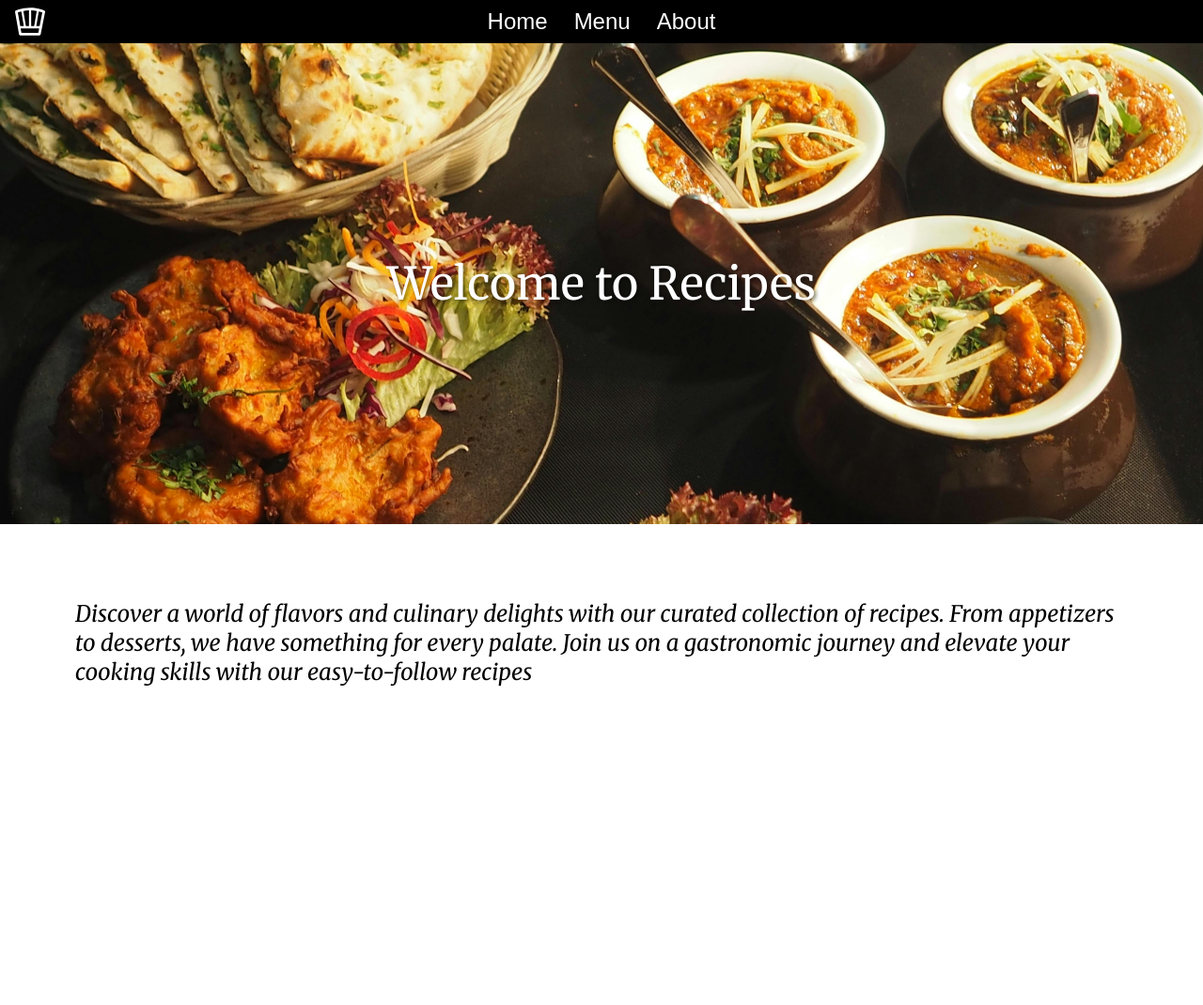
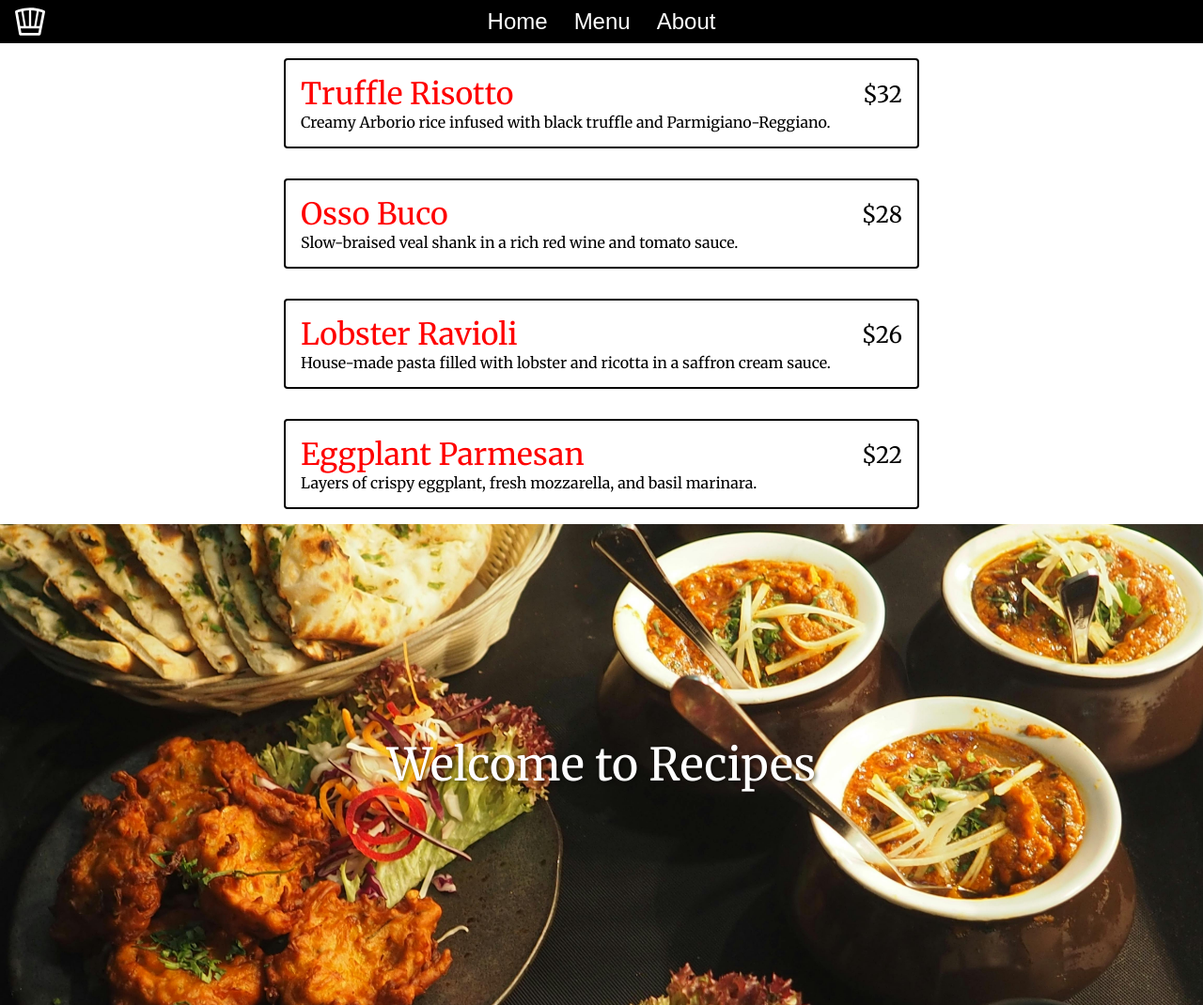
Before and after one commit to xsnok/restaurant-page-top, a website built with webpack: page src/template.html in a window 1280 px wide. Shown: the top 1070 px of the page at 94% size. Before the commit the page ends 811 px from the top, so only its background shows below. Built offline with nearby package versions, Linux system fonts and the light colour scheme.

Commit message:
Create and style menu html

```diff
--- a/src/styles.css
+++ b/src/styles.css
@@ -3,6 +3,7 @@
 body {
     margin: 0;
     padding: 0;
+    font-family: "Merriweather", serif;
 }
 
 header {
@@ -33,6 +34,7 @@ nav {
     margin: .5rem;
 }
 
+/* home css */
 #header {
     display: flex;
     justify-content: center;
@@ -44,7 +46,6 @@ nav {
 
 #header-text {
     color: white;
-    font-family: 'Merriweather', serif;
     font-size: 3rem;
     text-align: center;
     text-shadow: 2px 2px 4px rgba(0, 0, 0, 0.5);
@@ -60,6 +61,47 @@ nav {
 
 .description-text {
     color: black;
-    font-family: 'Merriweather', serif;
     font-size: 1.5rem;
 }
+
+/* menu css */
+#menu-container {
+    display: flex;
+    flex-direction: column;
+    align-items: center;
+}
+
+.menu-card {
+    display: grid;
+    grid-template-columns: 1fr 1fr;
+    grid-row: 1fr 1fr;
+    width: 50%;
+    border-style: solid;
+    border-color: black;
+    border-width: 2px;
+    border-radius: 4px;
+    margin: 1rem;
+    padding: 1rem;
+    align-items: center;
+}
+
+.menu-price {
+    justify-self: end;
+    grid-column: 2 / 3;
+    grid-row: 1 / 2;
+    font-size: 1.5rem;
+}
+
+.menu-title {
+    align-items: center;
+    grid-column: 1 / 2;
+    grid-row: 1 / 2;
+    color: red;
+    font-size: 2rem;
+}
+
+.menu-description {
+    align-items: center;
+    grid-column: 1 / 3;
+    font-size: 1rem;
+}
--- a/src/template.html
+++ b/src/template.html
@@ -15,6 +15,31 @@
         </nav>
     </header>
     <div id="content">
+        <div id="menu-container">
+            <div class="menu-card">
+                <div class="menu-price">$32</div>
+                <div class="menu-title">Truffle Risotto</div>
+                <div class="menu-description">Creamy Arborio rice infused with black truffle and Parmigiano-Reggiano.</div>
+            </div>
+
+            <div class="menu-card">
+                <div class="menu-price">$28</div>
+                <div class="menu-title">Osso Buco</div>
+                <div class="menu-description">Slow-braised veal shank in a rich red wine and tomato sauce.</div>
+            </div>
+
+            <div class="menu-card">
+                <div class="menu-price">$26</div>
+                <div class="menu-title">Lobster Ravioli</div>
+                <div class="menu-description">House-made pasta filled with lobster and ricotta in a saffron cream sauce.</div>
+            </div>
+
+            <div class="menu-card">
+                <div class="menu-price">$22</div>
+                <div class="menu-title">Eggplant Parmesan</div>
+                <div class="menu-description">Layers of crispy eggplant, fresh mozzarella, and basil marinara.</div>
+            </div>
+        </div>
     </div>
 </body>
 </html>
```
